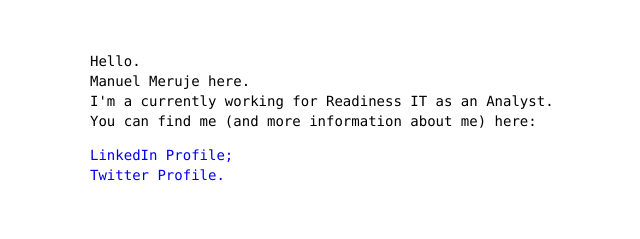
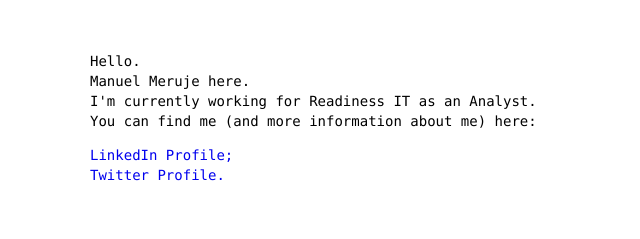
Before and after one commit to mmeruje/mmeruje.github.io, a plain HTML site: page index.html in a window 1280 px wide. Shown: the part 237-476 px from the top of the page, 166-806 px from the left. Drawn offline with Linux system fonts and the light colour scheme.

Commit message:
Update index.html

```diff
--- a/index.html
+++ b/index.html
@@ -14,7 +14,7 @@
 		<p>
 			Hello.<br>
 			Manuel Meruje here.<br>
-			I'm a currently working for Readiness IT as an Analyst.<br>
+			I'm currently working for Readiness IT as an Analyst.<br>
 			You can find me (and more information about me) here:<br>
 		</p>
 
```
